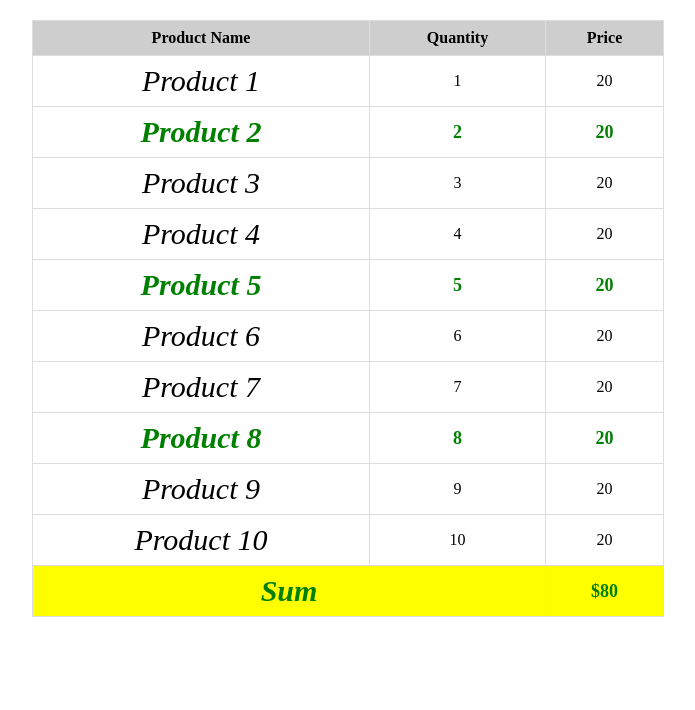
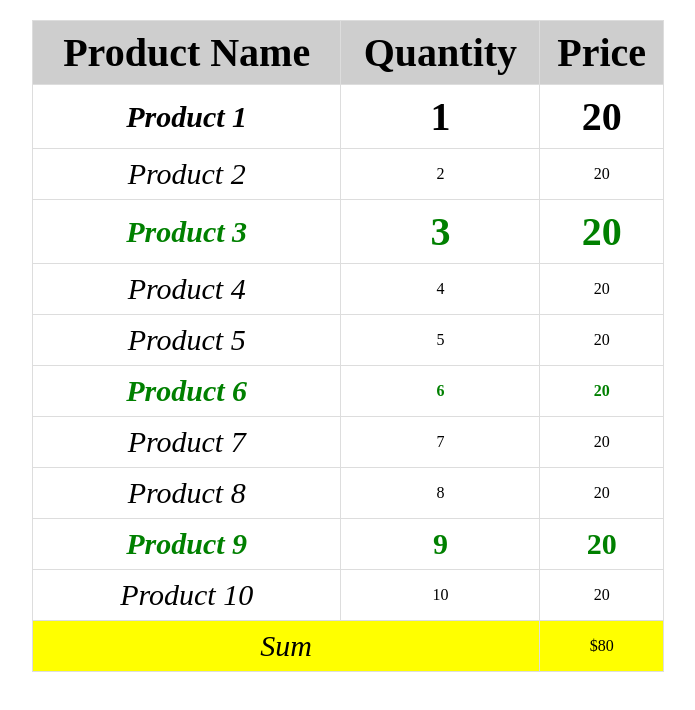
Before and after one commit to Niks-World/Restart, a plain HTML site: page AssignmentW2/productTable.html in a window 1280 px wide. Shown: the whole page, without its empty margins (292-987 px from the left). Drawn offline with Linux system fonts and the light colour scheme.

Commit message:
table done as in image

```diff
--- a/AssignmentW2/productTable.html
+++ b/AssignmentW2/productTable.html
@@ -5,7 +5,8 @@
     <meta name="viewport" content="width=device-width, initial-scale=1.0">
     <title>Product Table</title>
 </head>
-<style>
+<!-- <style>
+
  table {
     width: 50%;
     border-collapse: collapse;
@@ -28,7 +29,7 @@ th, td {
 }
 
 /* Highlight all multiples of 3 */
-tr:nth-child(3n) {
+td:nth-child(3n) {
     font-weight: bold;
     font-size: large;
     color: green;
@@ -44,6 +45,59 @@ tbody tr:last-child {
     background-color: yellow;
 
 }
+</style> -->
+<style>
+    /* styles.css */
+table {
+    width: 50%;
+    border-collapse: collapse;
+    margin: 20px auto;
+    font-family: ;
+}
+
+th {
+    background-color: rgb(206, 206, 206);
+    font-weight: bold;
+    font-size: 40px;
+    font-family: 'Times New Roman', Times, serif;
+}
+
+th, td {
+    border: 1px solid #ddd;
+    padding: 8px;
+    text-align: center;
+}
+tr:nth-child(2) {
+    font-weight: bold;
+    font-size: 40px;
+    font-family: 'Times New Roman', Times, serif;
+}
+
+
+tr:nth-child(4) {
+    font-weight: bold;
+    color: green;
+    font-size: 40px;
+}
+tr:nth-child(7) {
+    font-weight: bold;
+    color: green;
+}
+tr:nth-child(10) {
+    font-weight: bold;
+    color: green;
+    font-size: 30px;
+}
+
+td:nth-child(4n+1) {
+    font-style: italic;
+    font-size: 30px;
+}
+
+tbody tr:last-child {
+    background-color: yellow;
+}
+
 </style>
 <body>
     <div>
```
